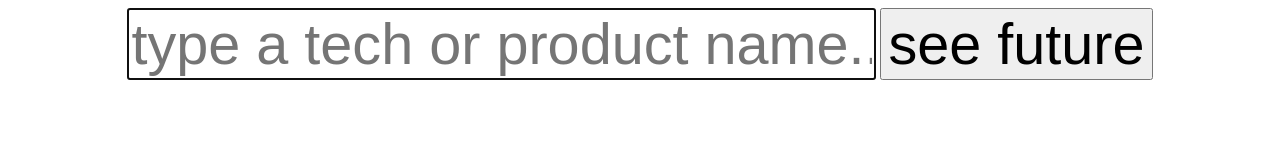
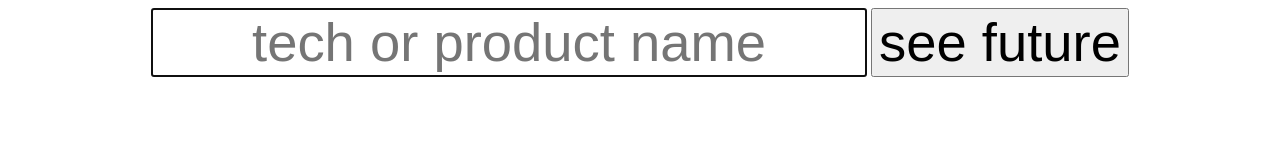
Before and after one commit to hernaneche/teleologic, a plain HTML site: page index.html in a window 1280 px wide. Drawn offline with Linux system fonts and the light colour scheme.

Commit message:
Update index.html

```diff
--- a/index.html
+++ b/index.html
@@ -6,13 +6,8 @@
 	.centered{
 		margin: 0 auto; text-align:center;
 	}
-	input,
-	input::-webkit-input-placeholder {
-	    font-size: 1em;
-
-	}
 	.inp{
-		top-margin:1em; text-align: center; font-size: 3.6em;
+		top-margin:1em; text-align: center; font-size: 3.4em;
 	}
 	.outp{
 		font-size: 5em; margin-top:2em;
@@ -21,7 +16,7 @@
 	</header>
 	<body>
 		<div class="centered">
-			<input id="in" type="text" class="inp" autofocus placeholder="type a tech or product name.."></input>
+			<input id="in" type="text" class="inp" autofocus placeholder="tech or product name"></input>
 			<button type="button" class="inp" onclick="show()" >see future</button>
 			<div id="out" class="outp"></div>
 		</div>
```
